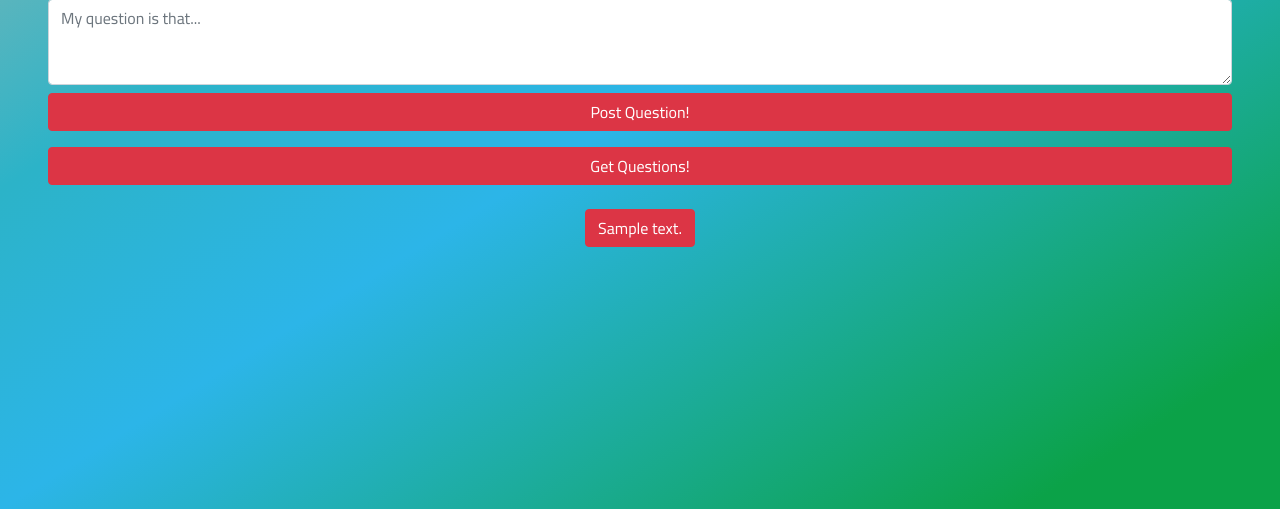
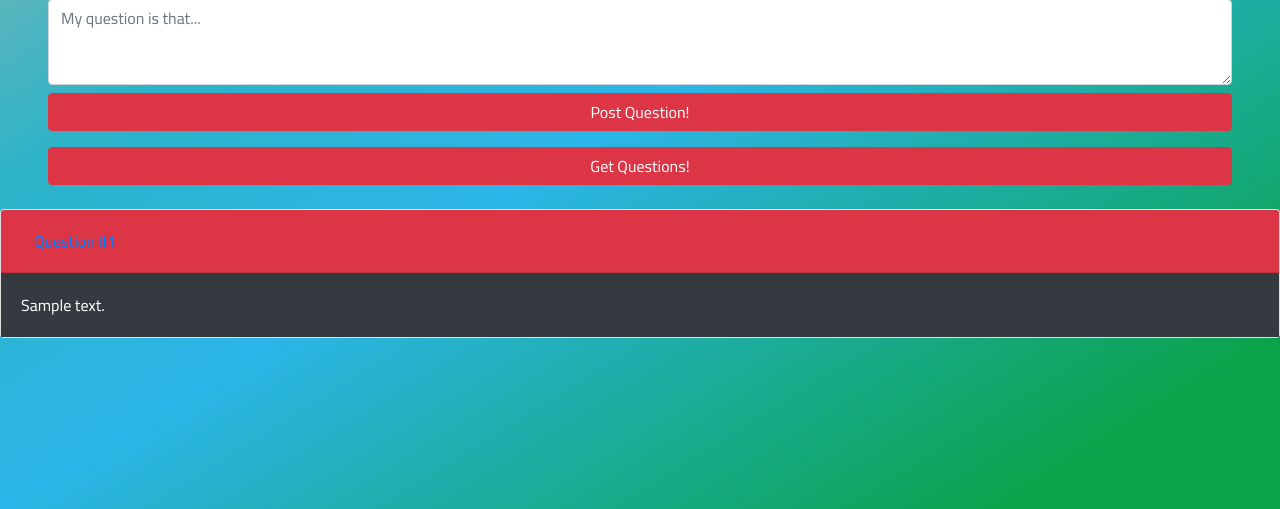
Before and after one commit to othmanalikhan-apps/project_vote, a Django app: page /voting in a window 1280 px wide. Shown: the part 291-800 px from the top of the page. Run offline with Django 3.2, Linux system fonts and the light colour scheme; a user stored in the database is signed in; tables that the repository leaves empty hold one stand-in row (values such as "Sample post"); some libraries are stand-ins or nearby versions.

```diff
--- a/vote/qa/static/css/styles.css
+++ b/vote/qa/static/css/styles.css
@@ -30,225 +30,6 @@ h1 {
     text-shadow: 1px 1px black;
 }
 
-
-
-/*<input type="submit" class="btn btn-dark w-100" value="Submit!"/>*/
-
-/*section {*/
-    /*!* top right down left*!*/
-    /*margin: 25px 25px 0 25px;*/
-    /*!* font-family: 'Raleway', sans-serif; *!*/
-    /*!* font-family: 'Chakra Petch', sans-serif; *!*/
-    /*font-family: 'Teko', sans-serif;*/
-    /*!* font-family: 'Rajdhani', sans-serif;*/
-    /*font-family: 'Poiret One', cursive; *!*/
-/*}*/
-
-/*h1 {*/
-    /*font-size: 40px;*/
-    /*font-family: 'Teko', sans-serif;*/
-    /*text-align: center;*/
-    /*line-height: 125%;*/
-    /*margin-bottom: 2.5%;*/
-/*}*/
-
-/*h1.subtitle{*/
-    /*font-size: 44px;*/
-    /*font-family: 'Teko', sans-serif;*/
-    /*letter-spacing: 1px;*/
-    /*font-style: italic;*/
-    /*font-weight: 400;*/
-    /*color: #ff7b0f;*/
-/*}*/
-
-/*h4 {*/
-    /*font-size: 14px;*/
-    /*font-weight: 900;*/
-    /*font-family: 'Rajdhani', sans-serif;*/
-    /*text-align: center;*/
-/*}*/
-
-/*p {*/
-    /*font-size: 18px;*/
-    /*font-family: 'Rajdhani', sans-serif;*/
-    /*text-align: justify;*/
-/*}*/
-
-/*p.credits {*/
-    /*text-align: center;*/
-/*}*/
-
-/*#main {*/
-    /*transition: margin-left .5s;*/
-/*}*/
-
-/*#logo {*/
-    /*!* size of the image; height scales alone somehow *!*/
-    /*width: 200px;*/
-    /*!* Following lines center the logo *!*/
-    /*display: block;*/
-    /*margin-left: auto;*/
-    /*margin-right: auto;*/
-/*}*/
-
-/*!******************************NAVIGATION BAR CSS******************************!*/
-
-/*.sidenav {*/
-    /*height: 100%;*/
-    /*width: 0;*/
-    /*position: fixed;*/
-    /*z-index: 100;*/
-    /*top: 0;*/
-    /*left: 0;*/
-    /*right: 50%;*/
-    /*background-color: #77918E;*/
-    /*overflow-x: hidden;*/
-    /*transition: 0.3s;*/
-    /*padding-top: 0;*/
-    /*border-right: 2px #ff7b0f solid;*/
-    /*white-space: nowrap;*/
-/*}*/
-
-/*h1.sidenavBlockTitle {*/
-    /*color: #ffaa0c;*/
-    /*font-size: 18px;*/
-    /*font-weight: bold;*/
-    /*font-family: 'Rajdhani', sans-serif;*/
-    /*!*display: block;*!*/
-/*}*/
-
-/*h1.sidenavBlock {*/
-    /*font-size: 20px;*/
-    /*width: 100%;*/
-/*}*/
-
-/*h1#slogan {*/
-    /*margin: 0;*/
-    /*font-size: 16px;*/
-    /*font-weight: 400;*/
-/*}*/
-
-/*div.sidenavBlock {*/
-    /*border-bottom: 2px #ff7b0f solid;*/
-    /*color: #E4E4BE;*/
-    /*font-size: 12px;*/
-    /*Text-align: left;*/
-    /*padding: 5px 0 20px 6px;*/
-/*}*/
-
-/*.sidenav a {*/
-    /*padding-left: 15px;*/
-    /*padding-top: 12px;*/
-    /*text-decoration: none;*/
-    /*font-size: 18px;*/
-    /*color: #E4E4BE;*/
-    /*font-family: 'Rajdhani', sans-serif;*/
-    /*transition: 0.3s;*/
-    /*display: inline-block;*/
-    /*vertical-align: middle;*/
-/*}*/
-
-/*.sidenav a:hover {*/
-    /*color: #ffaa0c;*/
-/*}*/
-
-/*.sidenav .closeButton {*/
-    /*position: absolute;*/
-    /*top: 0;*/
-    /*right: 5px;*/
-    /*padding-top: 0;*/
-    /*padding-left: 0;*/
-    /*margin-left: 0;*/
-    /*font-size: 36px;*/
-/*}*/
-
-/*.divider {*/
-    /*width: auto;*/
-    /*height: 8px;*/
-/*}*/
-
-/*#logo_sidebar {*/
-    /*width: 50px;*/
-    /*display: block;*/
-    /*margin-left: auto;*/
-    /*padding-right: 20px;*/
-    /*vertical-align: middle;*/
-/*}*/
-
-/*img.nounicons {*/
-    /*width: 30px;*/
-    /*height: 30px;*/
-    /*display: inline-block;*/
-    /*vertical-align: middle;*/
-/*}*/
-
-/*!*********************************TOP BAR CSS**********************************!*/
-
-/*#topBar {*/
-    /*background-color: #77918E;*/
-    /*color: #E4E4BE;*/
-    /*padding-top: 10px;*/
-    /*padding-bottom: 10px;*/
-    /*padding-left: 10px;*/
-/*}*/
-
-/*#openButton {*/
-    /*width: 30px;*/
-    /*display: inline-block;*/
-    /*padding: 10px 10px 10px 10px;*/
-    /*cursor: pointer;*/
-    /*vertical-align: middle;*/
-/*}*/
-
-/*h2.topnav {*/
-    /*font-size: 25px;*/
-    /*font-family: 'Teko', sans-serif;*/
-    /*font-weight: 400;*/
-    /*position: absolute;*/
-    /*text-align: center;*/
-    /*right: 10px;*/
-    /*top: 20px;*/
-    /*margin: 0 0 0 0;*/
-/*}*/
-
-/*!* When navbar menu is not expanded *!*/
-/*@media screen and (max-width: 600px) {*/
-    /*.topnav a:not(:first-child) {*/
-        /*display: none;*/
-    /*}*/
-
-    /*!*:not(#toplink)*!*/
-    /*.topnav a.icon {*/
-        /*float: left;*/
-        /*display: inline;*/
-    /*}*/
-/*}*/
-
-/*!* When navbar menu is expanded *!*/
-/*@media screen and (max-width: 600px) {*/
-    /*.topnav.responsive {*/
-        /*position: relative;*/
-    /*}*/
-
-    /*.topnav.responsive .icon {*/
-        /*float: left;*/
-    /*}*/
-
-    /*.topnav.responsive a {*/
-        /*float: none;*/
-        /*display: block;*/
-    /*}*/
-/*}*/
-
-/*!*******************************SPLASH PAGE CSS********************************!*/
-
-/*h1.splash_title {*/
-    /*font-size: 50px;*/
-    /*color: #ffffff;*/
-    /*text-shadow: 1px 1px black;*/
-/*}*/
-
-/*body#splash_body {*/
-    /*height: 100%;*/
-    /*background-image: linear-gradient(to top right, #83c041, #00abe3);*/
-/*}*/
+div#headingClone {
+    background: #dc3545 !important;
+}
--- a/vote/qa/templates/qa/voting.html
+++ b/vote/qa/templates/qa/voting.html
@@ -29,39 +29,54 @@
     <!--Post a question section-->
     <div class="row h-100 pl-5 pr-5 pb-4 justify-content-center align-items-center">
 
+        <!---POST form-->
         <form class="col-12 mb-0" method="POST" action="/voting">
             {% csrf_token %}
 
             <!---For loop needed to consume messages by Django messages framework-->
             {% if messages %}
                 {% for m in messages %}
-                <div class="alert alert-success" role="alert">
-                    <strong>Submitted your question to server successfully!</strong>
-                </div>
+                    <div class="alert alert-success" role="alert">
+                        <strong>Submitted your question to server successfully!</strong>
+                    </div>
                 {% endfor %}
             {% endif %}
 
             <div class="form-group">
-                <textarea type="text" class="form-control mb-2" name="body" rows="3" placeholder="My question is that..."></textarea>
+                <textarea type="text" class="form-control mb-2" name="body" rows="3"
+                          placeholder="My question is that..."></textarea>
                 <input type="submit" class="btn btn-danger w-100" value="Post Question!"/>
             </div>
         </form>
 
+        <!---GET form-->
         <form class="col-12" method="GET" action="/voting">
             <button type="submit" class="btn btn-danger w-100" onclick="location.reload()">Get Questions!</button>
         </form>
     </div>
 
+    <!--All posted questions section-->
 
 
-    <!--All posted questions section-->
-    {% for q in questions %}
-    <div class="row pl-5 pr-5 pb-4 justify-content-center align-items-center">
-        <div class="inputGroup">
-            <button type="submit" class="btn btn-danger w-100 mb-5"> {{ q.body }}</button>
+    <div id="accordion">
+        {% for q in questions %}
+        <div class="card">
+            <div class="card-header" id="headingClone">
+                <h5 class="mb-0">
+                    <button class="btn btn-link" data-toggle="collapse" data-target="#collapseClone" aria-expanded="true" aria-controls="collapseOne">
+                        Question #{{ q.num }}
+                    </button>
+                </h5>
+            </div>
+
+            <div id="collapseClone" class="collapse show" aria-labelledby="headingClone" data-parent="#accordion">
+                <div class="card-body btn-dark">
+                    {{ q.body }}
+                </div>
+            </div>
         </div>
+        {% endfor %}
     </div>
-    {% endfor %}
 
 </div>
 </body>
--- a/vote/qa/views.py
+++ b/vote/qa/views.py
@@ -1,4 +1,5 @@
 import json
+from builtins import enumerate
 
 from django.contrib import messages
 from django.contrib.auth import authenticate, login
@@ -31,10 +32,17 @@ def splash(request):
 @login_required
 def voting(request):
     if request.method == "GET":
-        approved = Question.objects.filter(isAppropriate=True).order_by("-votes")
-        approved = serializers.serialize("json", approved)
-        approved = [entry["fields"] for entry in json.loads(approved)]
-        approved = approved[:20]
+        _approved = Question.objects.filter(isAppropriate=True).order_by("-votes")
+        _approved = serializers.serialize("json", _approved)
+        _approved = [entry["fields"] for entry in json.loads(_approved)]
+        _approved = _approved[:20]
+
+        approved = []
+        for i, entry in enumerate(_approved, start=1):
+            entry.pop("isAppropriate")
+            entry["num"] = i
+            approved.append(entry)
+
         return render(request, 'qa/voting.html', {"questions": approved})
 
     if request.method == "POST":
```
